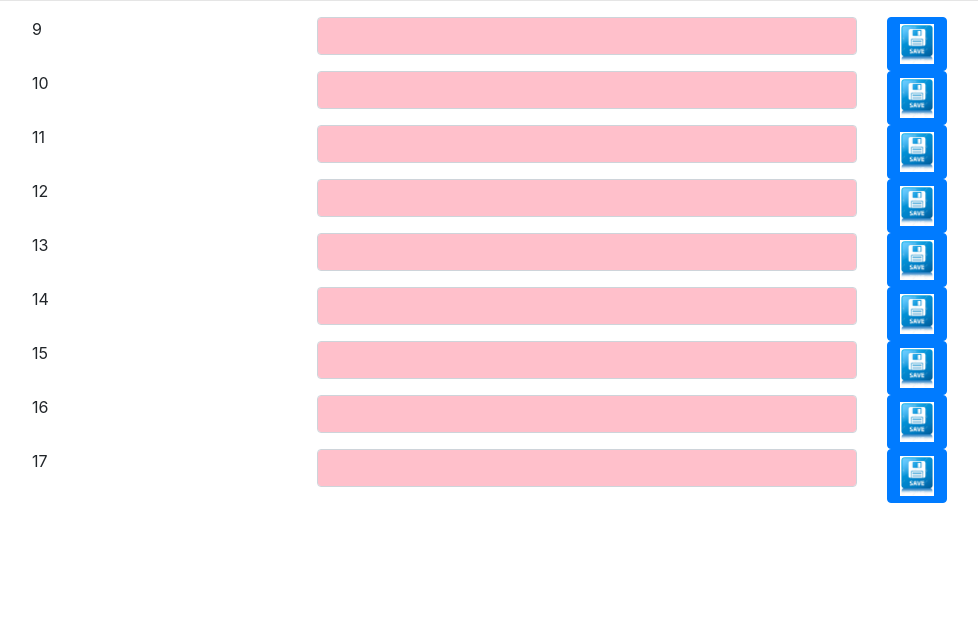
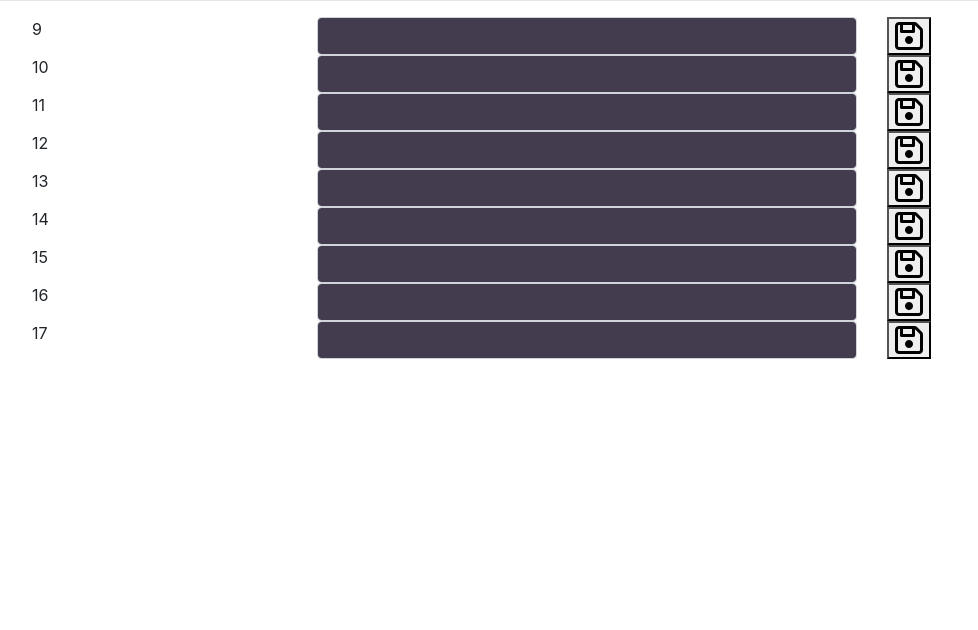
Before and after one commit to TeresaLiuu/DayPlanner, a plain HTML site: page index.html in a window 1280 px wide. Shown: the part 170-800 px from the top of the page, without its empty margins (53-1031 px from the left). Drawn offline with nearby package versions, Linux system fonts and the light colour scheme.

Commit message:
change time color

```diff
--- a/index.html
+++ b/index.html
@@ -8,6 +8,7 @@
     <link rel="stylesheet" href="style.css">
     <link rel="stylesheet" href="https://stackpath.bootstrapcdn.com/bootstrap/4.3.1/css/bootstrap.min.css"
         integrity="sha384-ggOyR0iXCbMQv3Xipma34MD+dH/1fQ784/j6cY/iJTQUOhcWr7x9JvoRxT2MZw1T" crossorigin="anonymous">
+    <script src="https://kit.fontawesome.com/c9c3a0343e.js" crossorigin="anonymous"></script>
     <title>Day Schedule</title>
 </head>
 
@@ -25,7 +26,7 @@
                 <input class="form-control" type="text">
             </div>
             <div class="col">
-                <button type="button" class="btn btn-primary"><img src="./image/saveicon.jpg"></button>
+                <button type="button" class="far fa-save fa-2x"></button>
             </div>
         </div>
         <div class="row">
@@ -35,7 +36,7 @@
                 <input class="form-control" type="text">
             </div>
             <div class="col">
-                <button type="button" class="btn btn-primary"><img src="./image/saveicon.jpg"></button>
+                <button type="button" class="far fa-save fa-2x"></button>
             </div>
         </div>
         <div class="row">
@@ -45,7 +46,7 @@
                 <input class="form-control" type="text">
             </div>
             <div class="col">
-                <button type="button" class="btn btn-primary"><img src="./image/saveicon.jpg"></button>
+                <button type="button" class="far fa-save fa-2x"></button>
             </div>
         </div>
         <div class="row">
@@ -55,7 +56,7 @@
                 <input class="form-control" type="text">
             </div>
             <div class="col">
-                <button type="button" class="btn btn-primary"><img src="./image/saveicon.jpg"></button>
+                <button type="button" class="far fa-save fa-2x"></button>
             </div>
         </div>
         <div class="row">
@@ -65,7 +66,7 @@
                 <input class="form-control" type="text">
             </div>
             <div class="col">
-                <button type="button" class="btn btn-primary"><img src="./image/saveicon.jpg"></button>
+                <button type="button" class="far fa-save fa-2x"></button>
             </div>
         </div>
         <div class="row">
@@ -75,7 +76,7 @@
                 <input class="form-control" type="text">
             </div>
             <div class="col">
-                <button type="button" class="btn btn-primary"><img src="./image/saveicon.jpg"></button>
+                <button type="button" class="far fa-save fa-2x"></button>
             </div>
         </div>
         <div class="row">
@@ -85,7 +86,7 @@
                 <input class="form-control" type="text">
             </div>
             <div class="col">
-                <button type="button" class="btn btn-primary"><img src="./image/saveicon.jpg"></button>
+                <button type="button" class="far fa-save fa-2x"></button>
             </div>
         </div>
         <div class="row">
@@ -95,7 +96,7 @@
                 <input class="form-control" type="text">
             </div>
             <div class="col">
-                <button type="button" class="btn btn-primary"><img src="./image/saveicon.jpg"></button>
+                <button type="button" class="far fa-save fa-2x"></button>
             </div>
         </div>
         <div class="row">
@@ -105,7 +106,7 @@
                 <input class="form-control" type="text">
             </div>
             <div class="col">
-                <button type="button" class="btn btn-primary"><img src="./image/saveicon.jpg"></button>
+                <button type="button" class="far fa-save fa-2x"></button>
             </div>
         </div>
     </div>
--- a/script.js
+++ b/script.js
@@ -17,13 +17,13 @@ $(document).ready(function () {
     var inputElement = $('.form-control').eq(i);
 
     if (currentHour < workHours[i]) {
-      inputElement.css("background-color", "pink");
+      inputElement.css("background-color", "#433C4E");
     }
     else if (currentHour == workHours[i]) {
-      inputElement.css("background-color", "grey");
+      inputElement.css("background-color", "#7889A7");
     }
     else {
-      inputElement.css("background-color", "yellow");
+      inputElement.css("background-color", "#B1B0AA");
     };
 
     var buttonElement = $('.btn-primary').eq(i);
--- a/style.css
+++ b/style.css
@@ -2,6 +2,7 @@ h1{
     text-align: center;
     margin: 40px;
     padding:30px;
+    font-family: Impact, Haettenschweiler, 'Arial Narrow Bold', sans-serif;
 }
 
 
```
